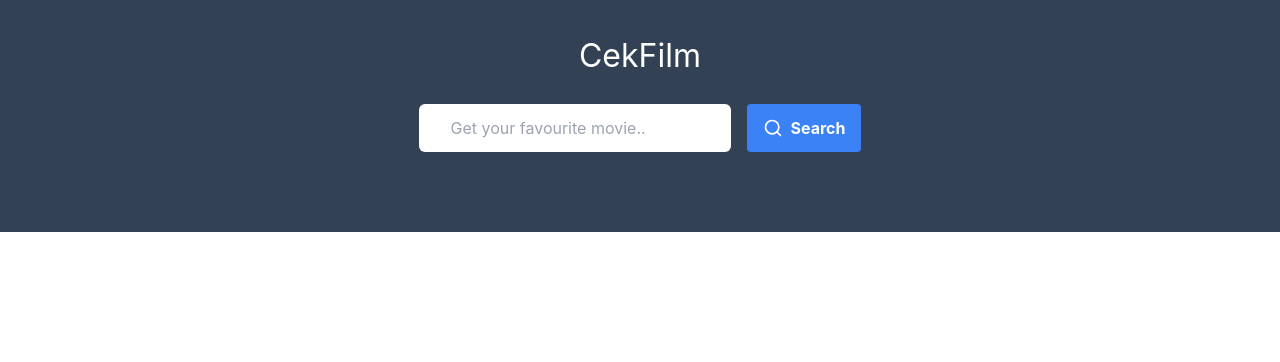
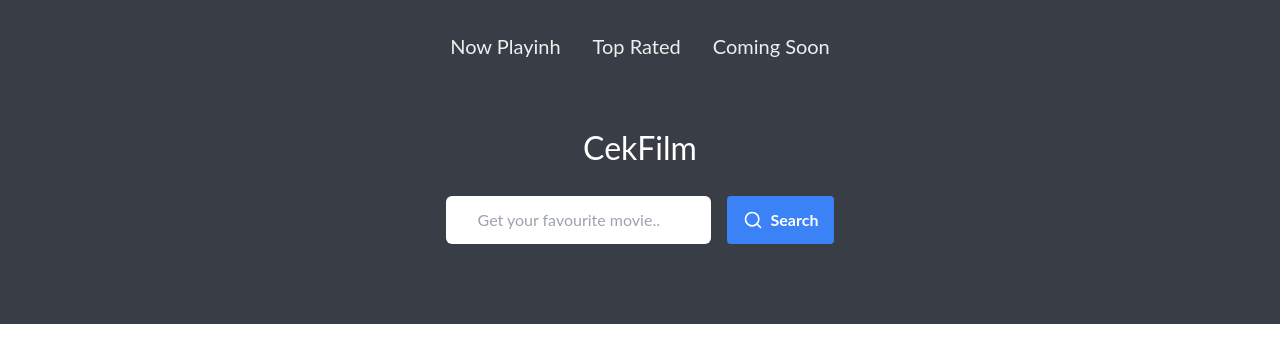
Before and after one commit to gerryd18/CekFilm, a React (Create React App) app: page / in a window 1280 px wide. Shown: the top 362 px of the page. Built offline with nearby package versions, Linux system fonts and the light colour scheme; no server answers.

Commit message:
make detail page #1

```diff
--- a/package.json
+++ b/package.json
@@ -11,6 +11,7 @@
     "lucide-react": "^0.316.0",
     "react": "^18.2.0",
     "react-dom": "^18.2.0",
+    "react-router-dom": "^6.21.3",
     "react-scripts": "^5.0.1",
     "tailwindcss": "^3.4.1",
     "web-vitals": "^2.1.4"
--- a/public/index.html
+++ b/public/index.html
@@ -24,7 +24,7 @@
       work correctly both with client-side routing and a non-root public URL.
       Learn how to configure a non-root public URL by running `npm run build`.
     -->
-    <title>React App</title>
+    <title>CekFilm</title>
   </head>
   <body>
     <noscript>You need to enable JavaScript to run this app.</noscript>
--- a/src/App.js
+++ b/src/App.js
@@ -1,7 +1,9 @@
 import React, { useEffect, useState } from "react";
 import { getMovieList, searchMovie } from "./api";
-import Button from "./components/Button";
 import PopularMovieList from "./components/PopularMovieList";
+import SearchBar from "./components/SearchBar";
+import { BrowserRouter as Router, Route, Routes } from "react-router-dom"; // Change import from Switch to Routes
+import Details from "./Details";
 
 const App = () => {
   const [popularMovies, setPopularMovies] = useState([]);
@@ -21,29 +23,46 @@ const App = () => {
   };
 
   return (
-    <div className="App container mx-auto flex flex-col items-center bg-slate-700">
-      <div className="container mx-auto  mb-12 flex flex-col items-center justify-center gap-y-2 py-[2rem]">
-        <h1 className="text-[2rem] text-white mb-4">CekFilm</h1>
+    <Router>
+      <Routes>
+        {" "}
+        {/* Replace Switch with Routes */}
+        <Route
+          path="/"
+          element={
+            <Home
+              popularMovies={popularMovies}
+              setSearchQuery={setSearchQuery}
+              searchQuery={searchQuery}
+              handleSearchButtonClick={handleSearchButtonClick}
+            />
+          }
+        />
+        <Route path="/detail" element={<Details />} />
+      </Routes>
+    </Router>
+  );
+};
 
-        <div className="flex gap-x-4 flex-col md:flex-row gap-y-2">
-          <input
-            type="text"
-            className="px-8 py-3 rounded-md"
-            placeholder="Get your favourite movie.."
-            name="search"
-            id="search"
-            value={searchQuery}
-            onChange={({ target }) => setSearchQuery(target.value)}
-          />
-
-          <Button buttonText="Search" onClick={handleSearchButtonClick} />
-        </div>
-      </div>
-      <div className="container flex items-center mx-auto grid grid-cols-1 xl:grid-cols-4 md:grid-cols-2  gap-y-12">
+function Home({
+  popularMovies,
+  setSearchQuery,
+  searchQuery,
+  handleSearchButtonClick,
+}) {
+  // Define Home component separately
+  return (
+    <div className="container max-w-none mx-auto flex flex-col items-center bg-[#393E46]">
+      <SearchBar
+        searchQuery={searchQuery}
+        setSearchQuery={setSearchQuery}
+        onSearchButtonClick={handleSearchButtonClick}
+      />
+      <div className="container items-center mx-auto grid grid-cols-1 xl:grid-cols-4 md:grid-cols-2  gap-y-12">
         <PopularMovieList popularMovies={popularMovies} />
       </div>
     </div>
   );
-};
+}
 
 export default App;
--- /dev/null
+++ b/src/Details.jsx
@@ -0,0 +1,14 @@
+import React from 'react'
+import { useLocation } from "react-router-dom";
+
+const Details = ({id}) => {
+    const location = useLocation();
+    const searchParams = new URLSearchParams(location.search);
+    const movie = searchParams.get('movie');
+
+return (
+<div>Details = {searchParams.get('movie')}</div>
+)
+}
+
+export default Details
--- a/src/api.js
+++ b/src/api.js
@@ -5,7 +5,7 @@ const apiKey = process.env.REACT_APP_APIKEY
 
 export const getMovieList = async()=>{
     const movie = await axios.get(
-      `${baseUrl}/movie/now_playing?include_adult=true&page=1&api_key=${apiKey}`
+      `${baseUrl}/movie/popular?include_adult=true&page=1&api_key=${apiKey}`
     );
     // console.log({movieList : movie});
     return movie.data.results
--- /dev/null
+++ b/src/components/Header.jsx
@@ -0,0 +1,23 @@
+// import { Link } from "react-router-dom";
+
+const Header = () => {
+  return (
+    <header>
+      <div className="container max-w-none mx-auto bg-[#393E46]">
+        <ul className="flex gap-x-8 mx-auto  text-[#EEEEEE] justify-center items-center py-8 text-xl">
+          <li className="cursor-pointer scale-1 hover:scale-110 transition-all duration-300">
+            <a href="/">Now Playinh</a>
+          </li>
+          <li className="cursor-pointer scale-1 hover:scale-110 transition-all duration-300">
+            <a href="/">Top Rated</a>
+          </li>
+          <li className="cursor-pointer scale-1 hover:scale-110 transition-all duration-300">
+            <a href="/">Coming Soon</a>
+          </li>
+        </ul>
+      </div>
+    </header>
+  );
+};
+
+export default Header;
--- a/src/components/PopularMovieList.jsx
+++ b/src/components/PopularMovieList.jsx
@@ -1,11 +1,16 @@
 import React from "react";
-import {Search} from "lucide"
+import { Link } from "react-router-dom";
 
 const PopularMovieList = ({ popularMovies }) => {
+
   return (
     <>
       {popularMovies.map((movie, i) => (
-        <div key={i} className="bg-slate-200 p-3 mx-auto mb-2rem rounded-xl w-[20rem] lg:w-[20rem] h-[600px]">
+        <Link to={`/detail?movie=${movie}`}>
+          <div
+            key={i}
+            className="bg-slate-200 p-3 mx-auto mb-2rem rounded-xl w-[20rem] lg:w-[20rem] h-[600px]"
+          >
             <div className="w-full mb-5 text-xl text-center">{movie.title}</div>
             <img
               className="w-full"
@@ -13,8 +18,11 @@ const PopularMovieList = ({ popularMovies }) => {
               alt=""
             />
             <div className="text-center mt-2 text-lg">{movie.release_date}</div>
-          <div className="text-center mt-2 text-yellow-700 font-bold">{movie.vote_average}</div>
+            <div className="text-center mt-2 text-yellow-700 font-bold">
+              {movie.vote_average}
             </div>
+          </div>
+        </Link>
       ))}
     </>
   );
--- /dev/null
+++ b/src/components/SearchBar.jsx
@@ -0,0 +1,26 @@
+import React from 'react'
+import Button from './Button';
+
+const SearchBar = ({ searchQuery, setSearchQuery, onSearchButtonClick }) => {
+  return (
+    <div className="container mx-auto  mb-12 flex flex-col items-center justify-center gap-y-2 py-[2rem]">
+      <h1 className="text-[2rem] text-white mb-4">CekFilm</h1>
+
+      <div className="flex gap-x-4 flex-col md:flex-row gap-y-2">
+        <input
+          type="text"
+          className="px-8 py-3 rounded-md"
+          placeholder="Get your favourite movie.."
+          name="search"
+          id="search"
+          value={searchQuery}
+          onChange={({ target }) => setSearchQuery(target.value)}
+        />
+
+        <Button buttonText="Search" onClick={onSearchButtonClick} />
+      </div>
+    </div>
+  );
+};
+
+export default SearchBar
--- a/src/index.css
+++ b/src/index.css
@@ -2,18 +2,20 @@
 @tailwind components;
 @tailwind utilities;
 
+@import url('https://fonts.googleapis.com/css2?family=Lato:wght@300;400;700;900&display=swap');
+
+*{
+
+}
 
 body {
   margin: 0;
 
-  font-family: -apple-system, BlinkMacSystemFont, 'Segoe UI', 'Roboto', 'Oxygen',
-    'Ubuntu', 'Cantarell', 'Fira Sans', 'Droid Sans', 'Helvetica Neue',
-    sans-serif;
+  font-family: 'Lato', sans-serif;
   -webkit-font-smoothing: antialiased;
   -moz-osx-font-smoothing: grayscale;
 }
 
 code {
-  font-family: source-code-pro, Menlo, Monaco, Consolas, 'Courier New',
-    monospace;
+  font-family: 'Lato', sans-serif;
 }
--- a/src/index.js
+++ b/src/index.js
@@ -3,11 +3,13 @@ import ReactDOM from 'react-dom/client';
 import './index.css';
 import App from './App';
 import reportWebVitals from './reportWebVitals';
+import Header from './components/Header';
 
 
 const root = ReactDOM.createRoot(document.getElementById('root'));
 root.render(
   <React.StrictMode>
+    <Header/>
     <App />
   </React.StrictMode>
 );
```
Also changed, not shown: 1 other file (tests, documents, lock files or other folders). Lines whose indentation alone changed are shown as unchanged.
